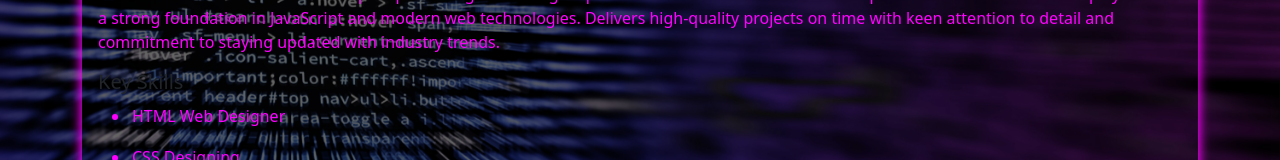
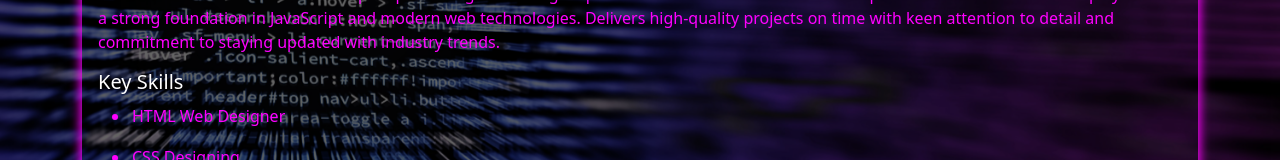
Before and after one commit to Bisworanjan34/updateportfoliio, a React (Vite) app: page /about/details in a window 1280 px wide. Shown: the part 242-402 px from the top of the page. Built offline with nearby package versions, Linux system fonts and the light colour scheme; a web font is replaced by a local one.

Commit message:
Update Details.jsx

```diff
--- a/src/pages/about/details/Details.jsx
+++ b/src/pages/about/details/Details.jsx
@@ -10,7 +10,7 @@ const Details = () => {
         web technologies. Delivers high-quality projects on time with keen
         attention to detail and commitment to staying updated with
         industry trends.</p>
-      <h5>Key Skills</h5>
+      <h5 className='twht' >Key Skills</h5>
       <ul>
         <li>HTML Web Designer
         </li><span></span>
```
